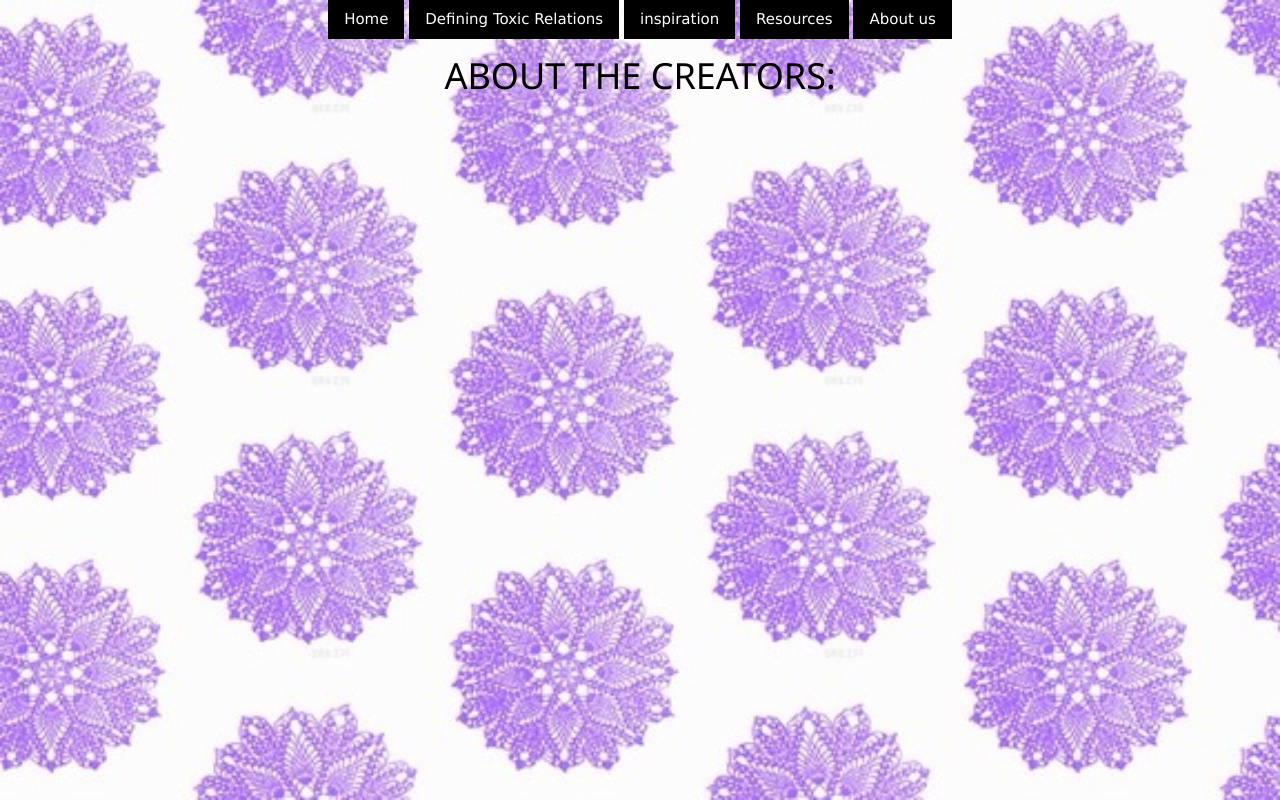
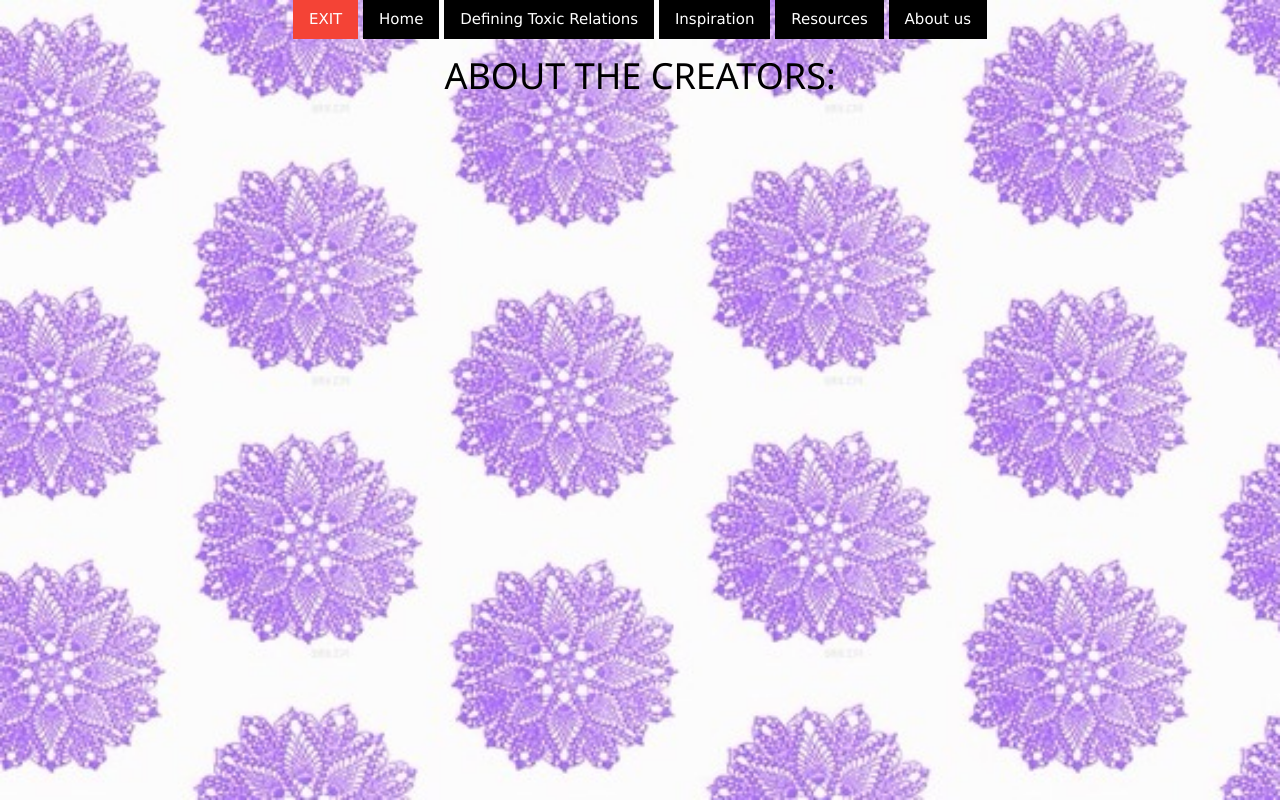
Before and after one commit to MAVasquez/finalprojectsip, a plain HTML site: page final/about us.html in a window 1280 px wide. Drawn offline with nearby package versions, Linux system fonts and the light colour scheme.

Commit message:
commit
red exit button.

```diff
--- a/final/about us.html
+++ b/final/about us.html
@@ -6,9 +6,10 @@
 		<title>ABOUT US</title>
 		<link rel = "stylesheet" type = "text/css" href = "look.css">
 		<link rel="stylesheet" href="https://www.w3schools.com/w3css/4/w3.css">
+		<a input type="button" class="w3-button w3-red"value="Home" href="https://www.youtube.com/">EXIT</a>
 		<a input type="button" class="w3-button w3-black"value="Home" href="homepage.html">Home</a>
 		<a input type="button" class="w3-button w3-black"value="Home"href="whatisit.html">Defining Toxic Relations</a>
-		<a input type="button" class="w3-button w3-black"value="Home"href="inspo.html">inspiration</a>
+		<a input type="button" class="w3-button w3-black"value="Home"href="inspo.html">Inspiration</a>
 		<a input type="button" class="w3-button w3-black"value="Home"href="sources.html">Resources</a>
 		<a input type="button" class="w3-button w3-black"value="Home"href="about us.html">About us</a>
 
```
Also changed, not shown: final/homepage.html (+1 -0 lines), final/inspo.html (+1 -0 lines), final/sources.html (+1 -0 lines), final/whatisit.html (+1 -0 lines).
